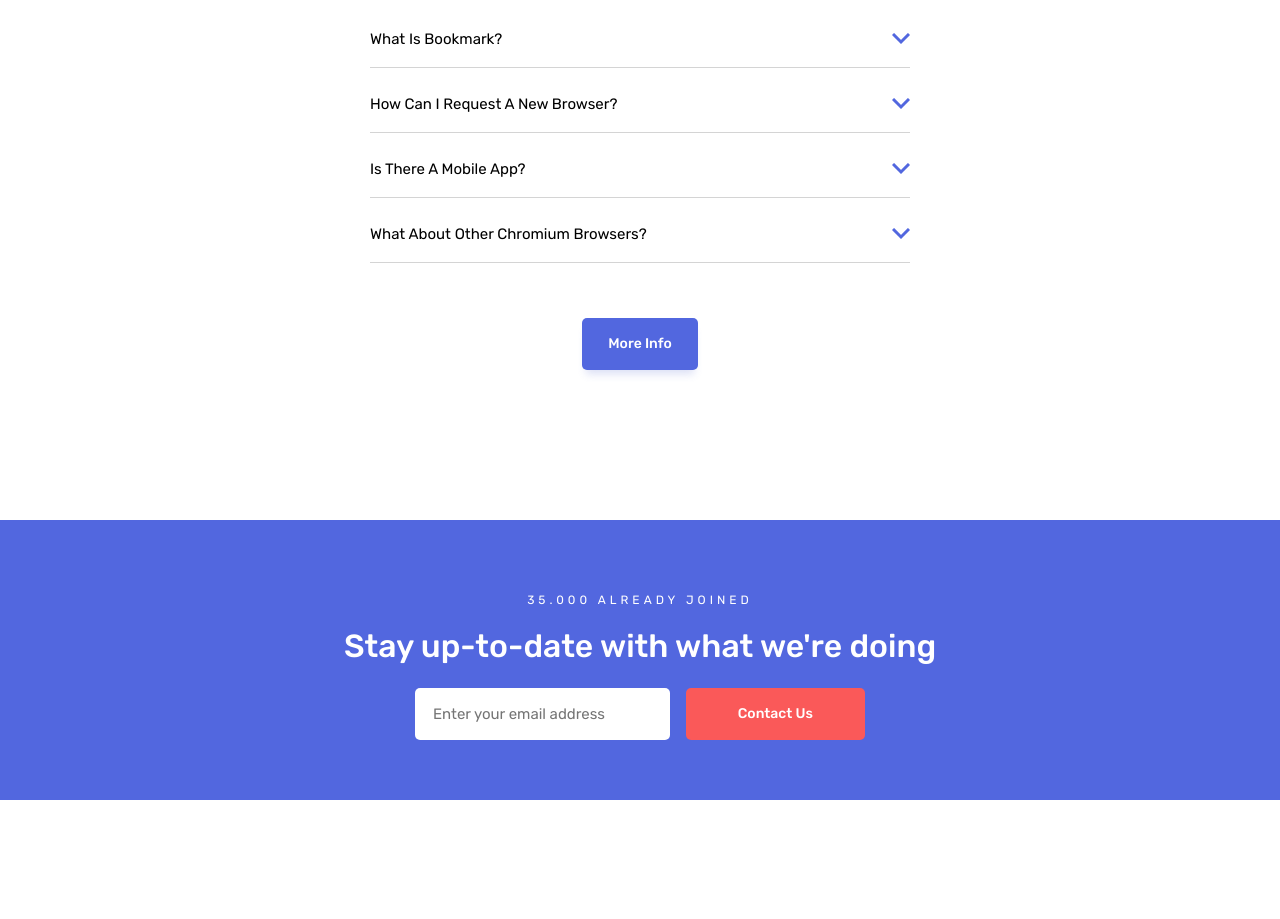
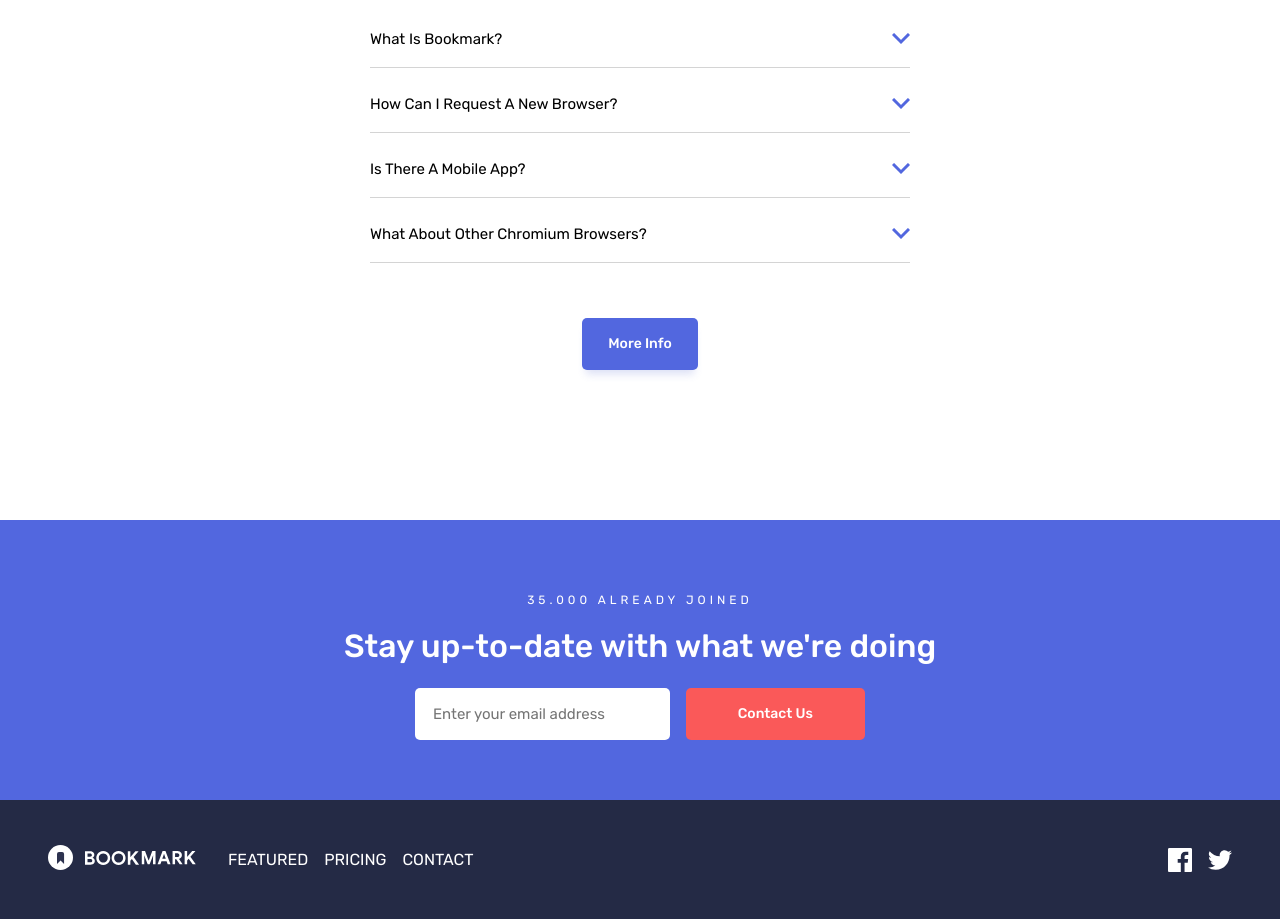
Before and after one commit to AlecANL/Bookmark-landing-page, a plain HTML site: page index.html in a window 1280 px wide. Shown: the part 2526-3445 px from the top of the page. Before the commit the page ends 3326 px from the top, so only its background shows below. Drawn offline with Linux system fonts and the light colour scheme.

Commit message:
:green_heart: [ADD]: complete challenge

```diff
--- a/index.html
+++ b/index.html
@@ -145,9 +145,7 @@
                 <div class="slide__description">
                   <h4>intelligent search</h4>
                   <p>
-                    Organize your bookmarks however your like. Our simple
-                    drag-and-drop interface gives you complete control over how
-                    you manage your favorite sites.
+                    Our powerful search feature will help you find saved sites in no time at all. No need to trawl through all of your bookmarks.
                   </p>
                   <button class="btn is-blue">more info</button>
                 </div>
@@ -162,9 +160,7 @@
                 <div class="slide__description">
                   <h4>share your bookmarks</h4>
                   <p>
-                    Organize your bookmarks however your like. Our simple
-                    drag-and-drop interface gives you complete control over how
-                    you manage your favorite sites.
+                   Easily share your bookmarks and collections with others. Create a shareable link that you can send at the click of a button.
                   </p>
                   <button class="btn is-blue">more info</button>
                 </div>
@@ -330,7 +326,7 @@
             <h3 class="contact-title"">Stay up-to-date with what we're doing</h3>
           </div>
           <!-- Form get to class error -->
-          <form class="contact-form ">
+          <form class="contact-form" id="form">
             <div class="form-group">
               <input
                 placeholder="Enter your email address"
@@ -346,6 +342,27 @@
         </div>
       </div>
     </section>
+    <footer class="footer">
+      <div class="wrapper">
+        <div class="footer-content">
+          <div class="footer-logo">
+            <img src="./src/assets/images/logo-bookmark-white.svg" alt="logo bookmark">
+          </div>
+          <nav class="footer-nav" aria-label="footer navigation"
+          >
+          <ul class="footer-nav__list">
+            <li><a href="#">featured</a></li>
+            <li><a href="#">pricing</a></li>
+            <li><a href="#">contact</a></li>
+          </ul>
+        </nav>
+        <div class="social-links">
+          <img src="./src/assets/images/icon-facebook.svg" alt="icon facebook">
+          <img src="./src/assets/images/icon-twitter.svg" alt="icon twitter">
+        </div>
+        </div>
+      </div>
+    </footer>
     <script src="./src/js/app.js"></script>
   </body>
 </html>
--- a/src/js/app.js
+++ b/src/js/app.js
@@ -3,6 +3,21 @@
 const $iconClose = document.getElementById('icon-close');
 const $slides = document.querySelectorAll('.slide');
 const $controls = document.querySelectorAll('.s-control');
+const $form = document.getElementById('form');
+const $mailField = document.getElementById('email');
+
+const emailRegex = /^\w+([\.-]?\w+)*@\w+([\.-]?\w+)*(\.\w{2,3})+$/;
+
+$form.addEventListener('submit', event => {
+  event.preventDefault();
+  const isValidEmail = emailRegex.test($mailField.value);
+  if (!isValidEmail) {
+    $form.classList.add('is-error');
+    return;
+  }
+  $form.classList.remove('is-error');
+  console.log($mailField.value);
+});
 
 $controls.forEach((control, idx) => {
   control.addEventListener('click', () => {
--- /dev/null
+++ b/src/styles/components/footer.css
@@ -0,0 +1,47 @@
+.footer {
+  background-color: var(--just-dark);
+  padding-inline: 2rem;
+  padding-block: 2.5rem;
+}
+.footer-content {
+  text-align: center;
+}
+.footer-nav {
+  padding-block: 2.5rem;
+}
+.footer-nav__list {
+  display: flex;
+  flex-direction: column;
+  align-items: center;
+}
+.social-links {
+  display: flex;
+  align-items: center;
+  justify-content: center;
+  gap: 1rem;
+}
+.footer a {
+  display: block;
+  padding-block: 0.625rem;
+  color: var(--just-white);
+  text-transform: uppercase;
+}
+.footer a:hover {
+  color: var(--just-pink);
+}
+
+@media screen and (min-width: 768px) {
+  .footer-content {
+    display: flex;
+    align-items: center;
+    gap: 2rem;
+  }
+  .footer-nav {
+    padding: 0;
+    flex: 1;
+  }
+  .footer-nav__list {
+    flex-direction: row;
+    gap: 1rem;
+  }
+}
--- a/src/styles/main.css
+++ b/src/styles/main.css
@@ -4,6 +4,7 @@
 @import './components/resources.css';
 @import './components/questions.css';
 @import './components/contact.css';
+@import './components/footer.css';
 @import './components/buttons.css';
 
 :root {
```
Also changed, not shown: README.md, src/assets/design/design.png (added).
